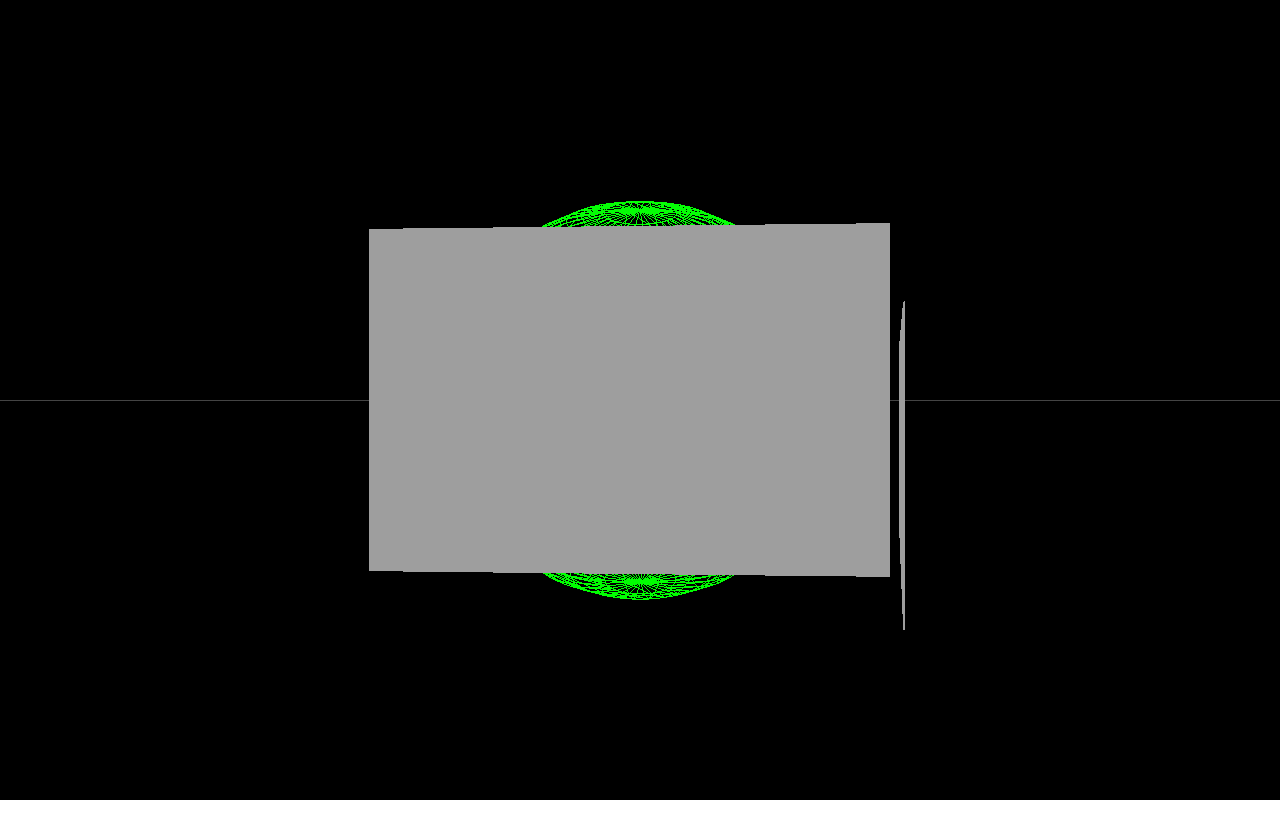
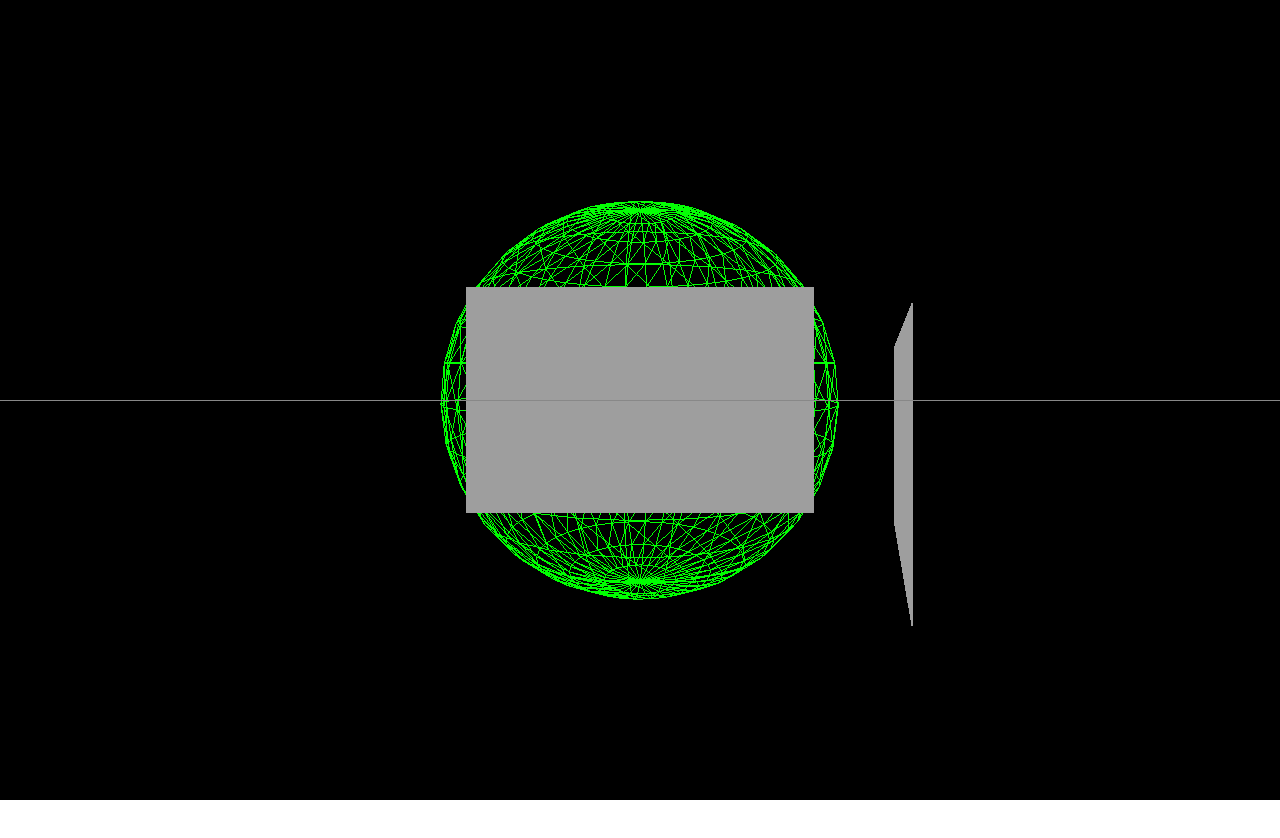
Before and after one commit to lifeconsciousness/ThreeJS_Scroll_images, a website: page index.html in a window 1280 px wide. Shown: the top 838 px of the page. Drawn offline with nearby package versions, Linux system fonts and the light colour scheme; animation ran at ten frames a second.

Commit message:
no camera movement after certain point

```diff
--- a/css/style.scss
+++ b/css/style.scss
@@ -2,7 +2,7 @@ body{
     padding: 0;
     margin: 0;
     overflow-x: hidden !important;
-    min-height: 200vh;
+    min-height: 400vh;
 }
 
 canvas{
--- a/main.js
+++ b/main.js
@@ -48,7 +48,8 @@ function addCubes(){
 //images
 const firstTexture = new THREE.TextureLoader().load(`./img/autumn.jpg`)
 const firstImg = new THREE.Mesh(
-    new THREE.BoxGeometry(3,2,0.01),
+    // new THREE.BoxGeometry(3,2,0.01),
+    new THREE.BoxGeometry(2,1.3,0.01),
     new THREE.MeshBasicMaterial({map: firstTexture})
 )
 firstImg.position.z = 2.6
@@ -96,17 +97,35 @@ controls.minDistance = 5.6
 
 
 let top = 0
+let screenHeight = screen.height
 
 //moving vamera on scroll
 function moveCamera(){
+
+    let scrollTop = document.documentElement.scrollTop + window.innerHeight
     top = document.body.getBoundingClientRect().top
-    console.log(top)
-
-    camera.position.y = top * -0.02
-    camera.position.x = top * -0.01
 
 
+    //execute camera movement until the certain poitn on the page
+    if (scrollTop <= screenHeight * 2){
+        console.log("ft")
+        camera.position.y = top * -0.02
+        camera.position.x = top * -0.01
+    } else{
+        controls.enabled = false
+    }
+
+
+
+    if (top > -100){
+        controls.enabled = true
+    }
+    if (top <= -100) {
+        controls.enabled = false
+        controls.autoRotate = false
+    }
 }
+
 document.body.onscroll = moveCamera
 
 camera.position.z = 5.6;
```
Also changed, not shown: css/style.css.
